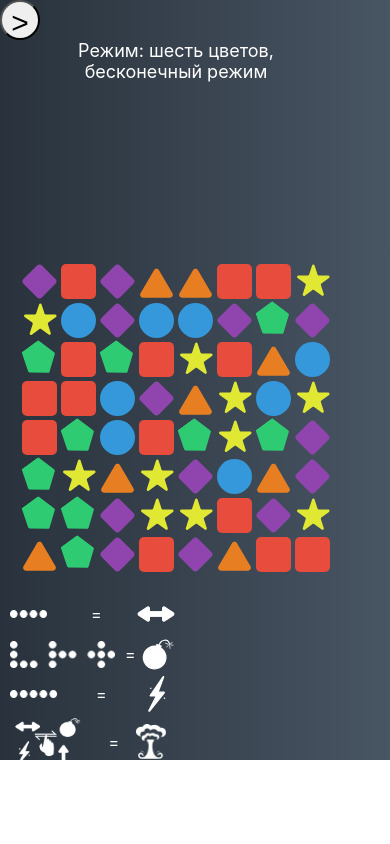
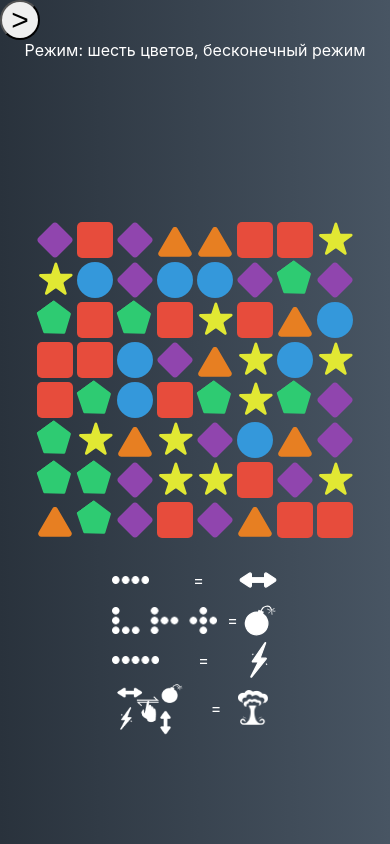
Before and after one commit to aavoronov/three, a Next.js app: page / in a window 390 px wide. Built offline with nearby package versions, Linux system fonts and the light colour scheme.

Commit message:
layout fixes

```diff
--- a/pages/styles.scss
+++ b/pages/styles.scss
@@ -2,19 +2,17 @@
   background: linear-gradient(90deg, #29323c 0%, #485563 100%);
   width: 100vw;
   height: 100vh;
+  display: flex;
 }
 .App * {
   box-sizing: border-box;
   user-select: none;
 }
 .rules {
-  position: absolute;
-  bottom: 50px;
-  left: 350px;
-  margin-top: 100px;
   display: flex;
   flex-direction: row;
   justify-content: center;
+  gap: 10px;
 }
 .arrowRule {
   background-image: url("/arrow.png");
@@ -50,7 +48,6 @@
 .moveRules {
   display: flex;
   flex-direction: column;
-  margin-right: 10px;
 
   & .piece {
     filter: brightness(0) saturate(100%) invert(100%) sepia(0%) saturate(0%) hue-rotate(93deg) brightness(103%) contrast(103%);
@@ -64,6 +61,7 @@
   grid-template-columns: repeat(3, 1fr);
   column-gap: 5px;
   row-gap: 5px;
+  height: 110px;
 }
 
 .rule {
@@ -105,6 +103,14 @@
   align-items: center;
   z-index: 100;
 
+  &.opened {
+    display: flex;
+    z-index: 10;
+    min-width: 280px;
+    width: 80%;
+    transition: all 0.2s;
+  }
+
   button {
     cursor: pointer;
   }
@@ -124,10 +130,12 @@
   /* height: 400px; */
   /* max-width: 800px; */
   /* max-height: 800px; */
-  position: absolute;
-  top: calc(50vh - 200px);
-  left: 350px;
+  // position: absolute;
+  // top: calc(50vh - 200px);
+  // left: 350px;
   /* background-color: #fff; */
+  // min-height: 90vw;
+  // min-width: 90vw;
   display: grid;
   /* grid-template-columns: repeat(8, 1fr); */
   transition: all 0.3s;
@@ -321,22 +329,31 @@ color: black;
   padding: 0 10px;
 }
 
+.game {
+  margin-left: 350px;
+  display: flex;
+  flex-direction: column;
+  align-items: center;
+  gap: 20px;
+}
+
 .stats {
   font-size: 20px;
   color: white;
-  display: flex;
+  display: block;
   flex-direction: column;
   align-items: center;
   width: 400px;
-  margin-left: 350px;
+  min-height: 160px;
 
   button {
     cursor: pointer;
   }
 }
-.gamemode {
+.stats-line {
   text-align: center;
   font-size: 18px;
+  display: block;
 
   .movesLeft.extraMoveAwarded {
     color: #00c130;
@@ -429,24 +446,32 @@ color: black;
 @media screen and (max-width: 768px) {
   .App {
     overflow: hidden;
-    height: 90vh;
   }
 
-  .rules {
-    left: 10px;
-    bottom: 75px;
+  .game {
+    padding-top: 40px;
+    width: 100vw;
+    margin: 0;
   }
+
   .stats {
-    margin-left: 20px;
-    max-width: 80vw;
+    max-width: 90vw;
+    margin: 0 auto;
+  }
+  .stats-line {
+    font-size: 16px;
   }
   .openMenuBtn {
     display: block;
+    line-height: 0;
+    position: absolute;
   }
   .board {
     /* display: none; */
     top: calc(50vh - 160px);
     left: 20px;
+    min-width: 320px;
+    min-height: 320px;
     max-width: 400px;
     max-height: 400px;
     height: 80vw !important;
--- a/src/ui/boardModel.tsx
+++ b/src/ui/boardModel.tsx
@@ -161,9 +161,7 @@ const BoardModel = observer(({ viewModel }: Props) => {
           color={vm.lightningsParams.color}
         />
       )}
-      <div
-        className='controlPanel'
-        style={vm.menuIsOpen ? { display: "flex", zIndex: 10, width: 300, transition: "all 0.2s", height: "90vh" } : undefined}>
+      <div className={`controlPanel${vm.menuIsOpen ? " opened" : ""}`}>
         <div className='boardSizeBtns'>
           <button className='boardSizeBtn' onClick={vm.shrinkBoard}>
             -
@@ -215,13 +213,14 @@ const BoardModel = observer(({ viewModel }: Props) => {
         <button onClick={vm.toggledebugMode}>{!vm.debugMode ? "Режим отладки" : "Обычный режим"}</button>
         <span style={{ display: "none" }}>Ага, думаешь, так просто? Введи пароль . Попался! Ищешь пароль? Страждущий да обрящет</span>
       </div>
+      <div className='game'>
         <div className='stats'>
-        <span className='gamemode'>{vm.modeText}</span>
+          <span className='stats-line'>{vm.modeText}</span>
 
           {(() => {
             if (!vm.multiplayerText) return;
             return (
-            <span className='gamemode'>
+              <span className='stats-line'>
                 {vm.multiplayerText.startText}
                 <span style={{ color: vm.multiplayerText.currentColor.code }}>{vm.multiplayerText.currentColor.name}. </span>
                 <span className={`movesLeft ${vm.extraMoveAwarded ? "extraMoveAwarded" : ""}`}>{vm.multiplayerText.endText}</span>
@@ -234,10 +233,10 @@ const BoardModel = observer(({ viewModel }: Props) => {
 
           {vm.movesMade ? (
             <>
-            <span style={{ fontSize: 18 }}>{vm.time}</span>
+              <span className='stats-line'>{vm.time}</span>
 
               {vm.constraintGamemode !== constraintGamemodes.multiplayer && vm.constraintGamemode !== constraintGamemodes.bot && (
-              <span>{vm.singleplayerScore}</span>
+                <span className='stats-line'>{vm.singleplayerScore}</span>
               )}
               {vm.constraintGamemode === constraintGamemodes.multiplayer || vm.constraintGamemode === constraintGamemodes.bot ? (
                 <div className='twoPlayerStatsWrap'>
@@ -261,7 +260,9 @@ const BoardModel = observer(({ viewModel }: Props) => {
                           className={vm.calculatePerksClassNames(perks.shuffle, 2)}
                           onClick={() => vm.usePerk(perks.shuffle, "red")}></span>
                         <span className={vm.calculatePerksClassNames(perks.bomb, 2)} onClick={() => vm.usePerk(perks.bomb, "red")}></span>
-                      <span className={vm.calculatePerksClassNames(perks.hammer, 2)} onClick={() => vm.usePerk(perks.hammer, "red")}></span>
+                        <span
+                          className={vm.calculatePerksClassNames(perks.hammer, 2)}
+                          onClick={() => vm.usePerk(perks.hammer, "red")}></span>
                       </div>
                     </div>
                   </div>
@@ -269,14 +270,14 @@ const BoardModel = observer(({ viewModel }: Props) => {
                   {vm.gameOver && <span style={{ color: vm.winner.color }}>{vm.winner.text}</span>}
                 </div>
               ) : vm.constraintGamemode !== "moves" ? (
-              <span>
+                <span className='stats-line'>
                   Ходов сделано: {vm.movesMade}
                   {vm.movesMade > 99 && ". Невероятно!"}
                 </span>
               ) : !vm.gameOver ? (
-              <span>Ходов осталось: {vm.movesLeft}</span>
+                <span className='stats-line'>Ходов осталось: {vm.movesLeft}</span>
               ) : (
-              <span>Ходы закончились!</span>
+                <span className='stats-line'>Ходы закончились!</span>
               )}
             </>
           ) : null}
@@ -284,7 +285,7 @@ const BoardModel = observer(({ viewModel }: Props) => {
         </div>
 
         <div
-        className={`board ${vm.hammerMode ? "hammerMode" : ""} ${!vm.boardStabilized ? "locked" : ""}`}
+          className={`board${vm.hammerMode ? " hammerMode" : ""}${!vm.boardStabilized ? " locked" : ""}`}
           // ref={board}
           onClick={(event: React.SyntheticEvent<HTMLSpanElement, MouseEvent>) => {
             vm.breakPieceInHammerMode(event);
@@ -357,6 +358,7 @@ const BoardModel = observer(({ viewModel }: Props) => {
           )}
         </div>
       </div>
+    </div>
   );
 });
 
```
Also changed, not shown: 1 other file (tests, documents, lock files or other folders). Lines whose indentation alone changed are shown as unchanged.
